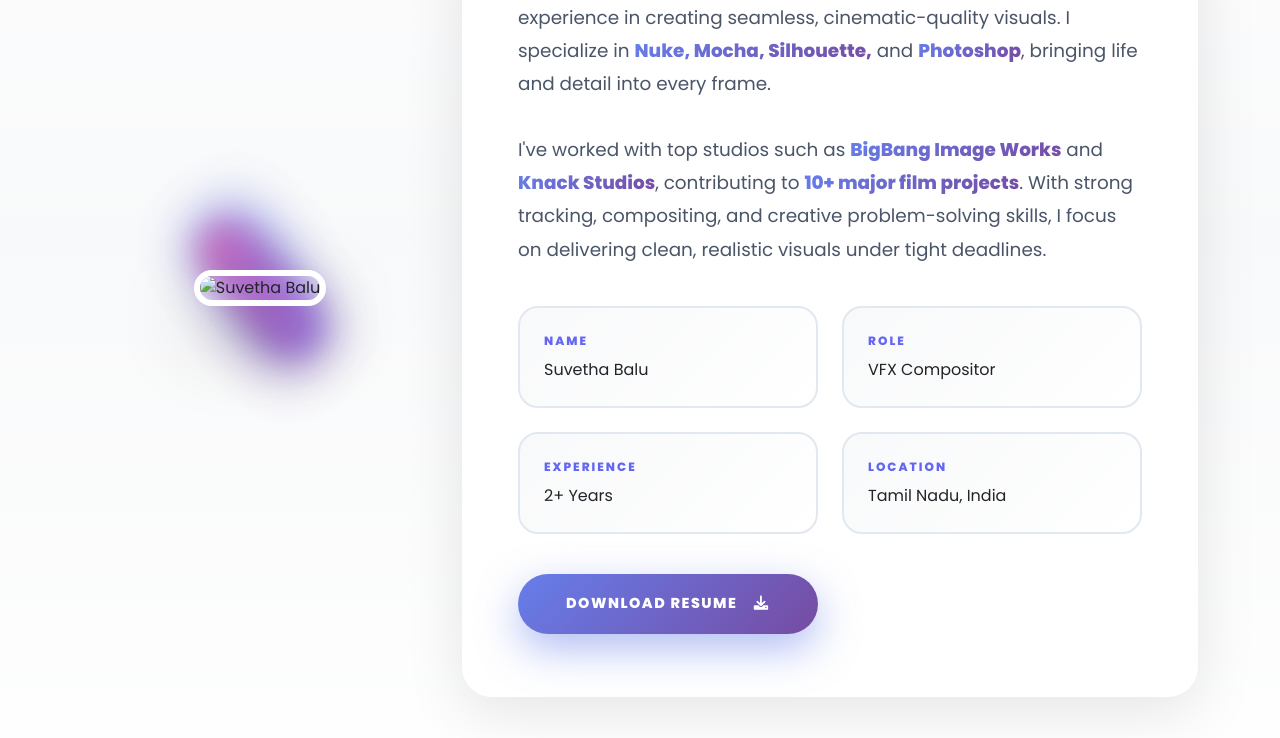
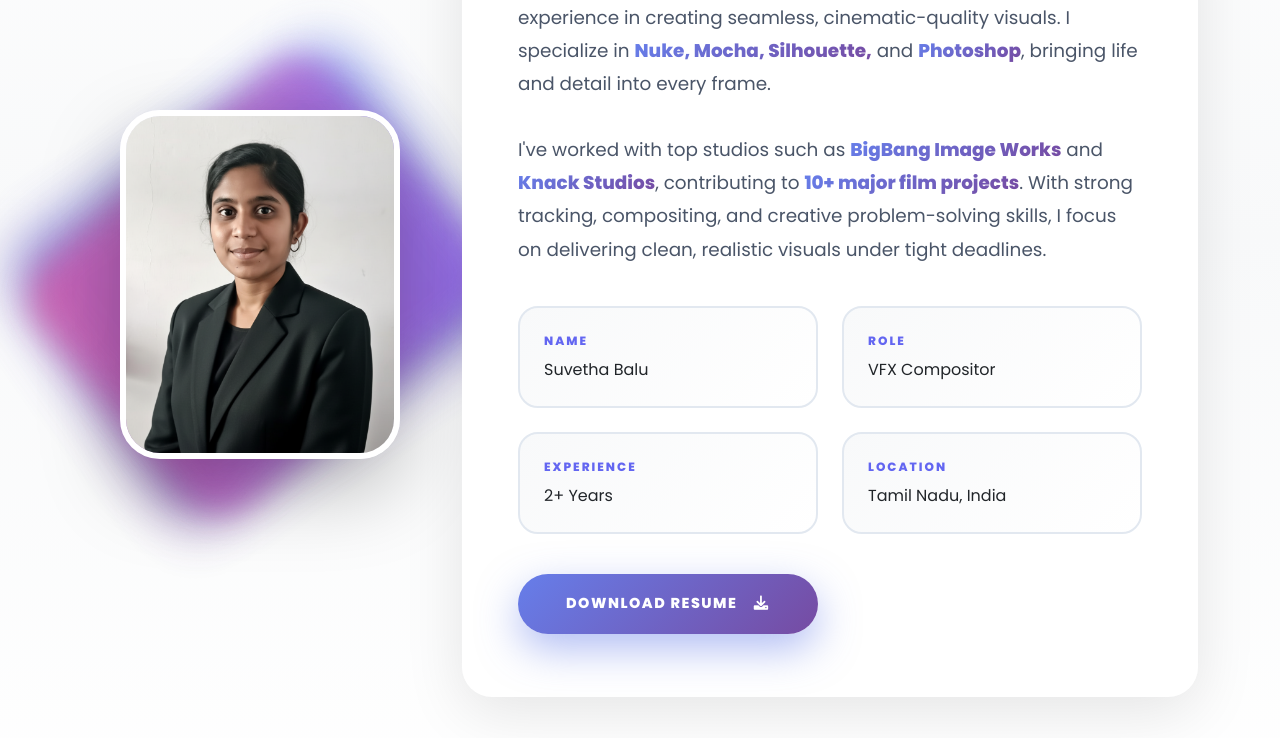
Before and after one commit to suvetha1226/Portfolio, a plain HTML site: page index.html in a window 1280 px wide. Shown: the part 1151-1889 px from the top of the page. Drawn offline with nearby package versions, Linux system fonts and the light colour scheme.

Commit message:
Update index.html

```diff
--- a/index.html
+++ b/index.html
@@ -1727,7 +1727,7 @@
         <!-- LEFT - PROFILE IMAGE -->
         <div class="col-md-4 text-center profile-container scroll-reveal">
           <div class="profile-wrapper">
-            <img src="assests/suvetha-2.png"
+            <img src="suvetha-2.png"
               alt="Suvetha Balu" class="profile-img" />
           </div>
         </div>
```
